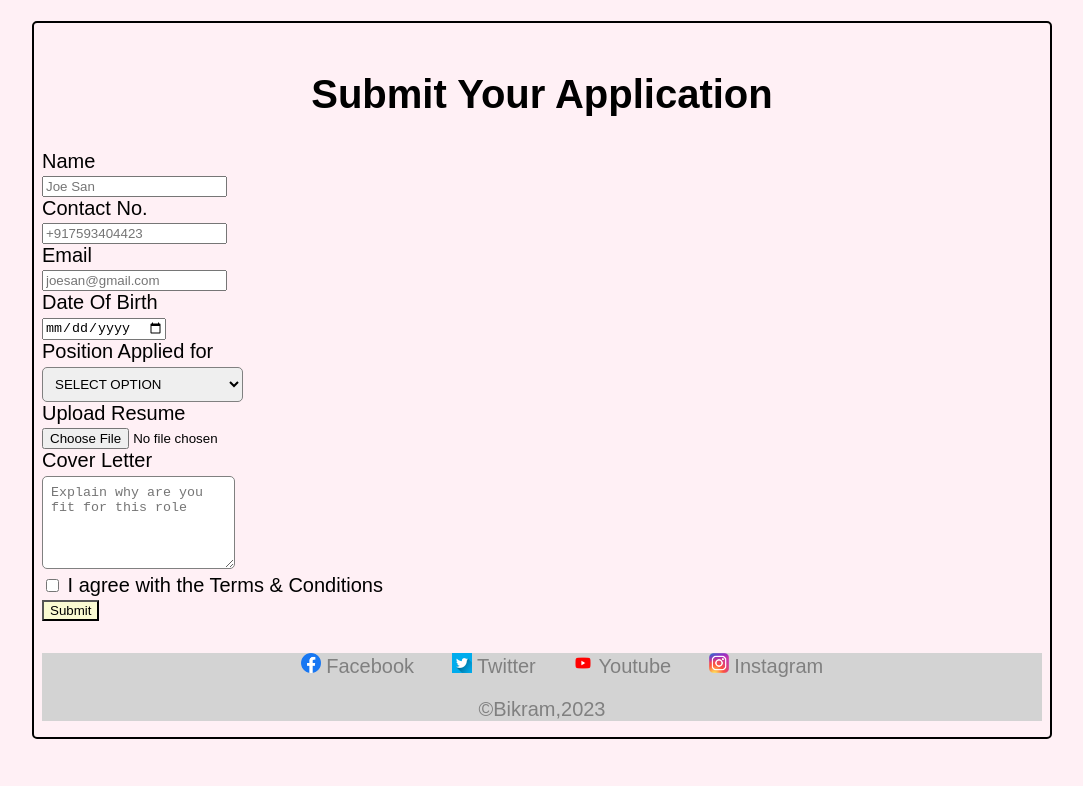
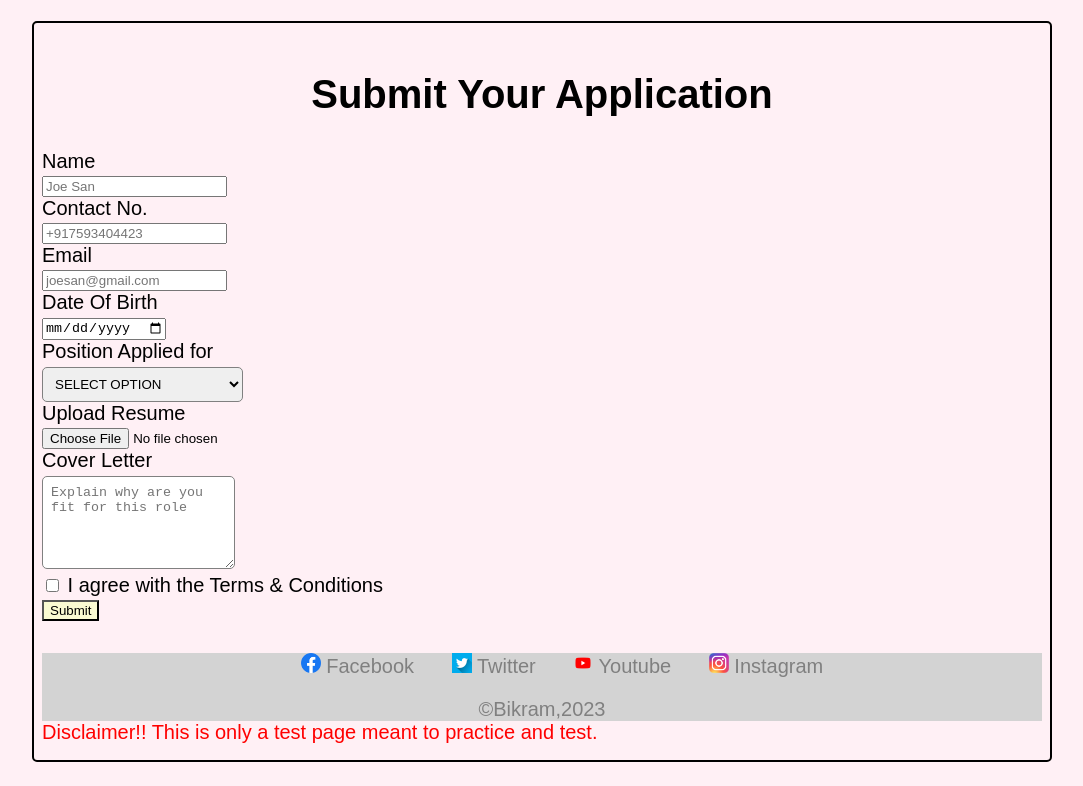
Before and after one commit to Anonymousbiki2006/bikram-careers, a plain HTML site: page src/index.html in a window 1280 px wide. Shown: the part 1075-1861 px from the top of the page, without its empty margins (98-1181 px from the left). Before the commit the page ends 1838 px from the top, so only its background shows below. Drawn offline with Linux system fonts and the light colour scheme.

Commit message:
-Adding disclaimer -Placing the stylesheet link in header

```diff
--- a/src/index.html
+++ b/src/index.html
@@ -19,6 +19,7 @@
     <meta name="twitter:description" content="Learn about job openings at Bikram Careers and submit your application now">
     <meta name="twitter:image" content="4.jpg">
     <link rel="icon" href="my image.jpg" type="image/x-icon">
+    <link rel="stylesheet" href="style.css">
 </head>
 
 <body>
@@ -26,7 +27,6 @@
         <img id="logo" src="logo2.png" alt="logo">
         <h4 id="logo-with-text">Bikram Careers</h4>
     </div>
-    <link rel="stylesheet" href="style.css">
     <img id=banner src="banner.jpeg" alt="umm! seems broken" height="350">
     <h1>About Me</h1>
     <div id="about">
@@ -218,6 +218,7 @@
         </ul>
         <span id="copyright">©Bikram,2023</span>
     </div>
+    <div id="disclaimer">Disclaimer!! This is only a test page meant to practice and test.</div>
 </body>
 
 </html>
--- a/src/style.css
+++ b/src/style.css
@@ -241,3 +241,6 @@ a:hover{
         font-size:23px;
     }
 }
+#disclaimer{
+    color:red;
+}
```
